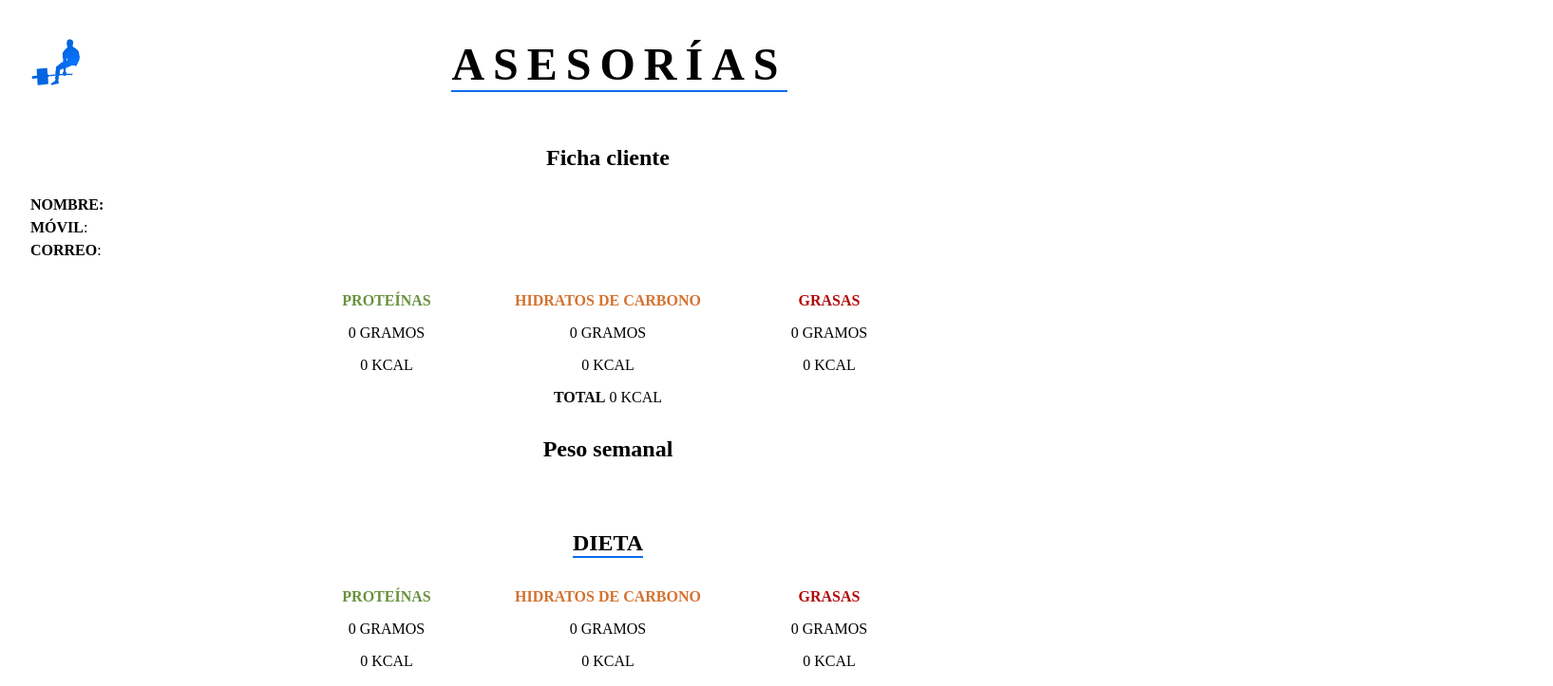
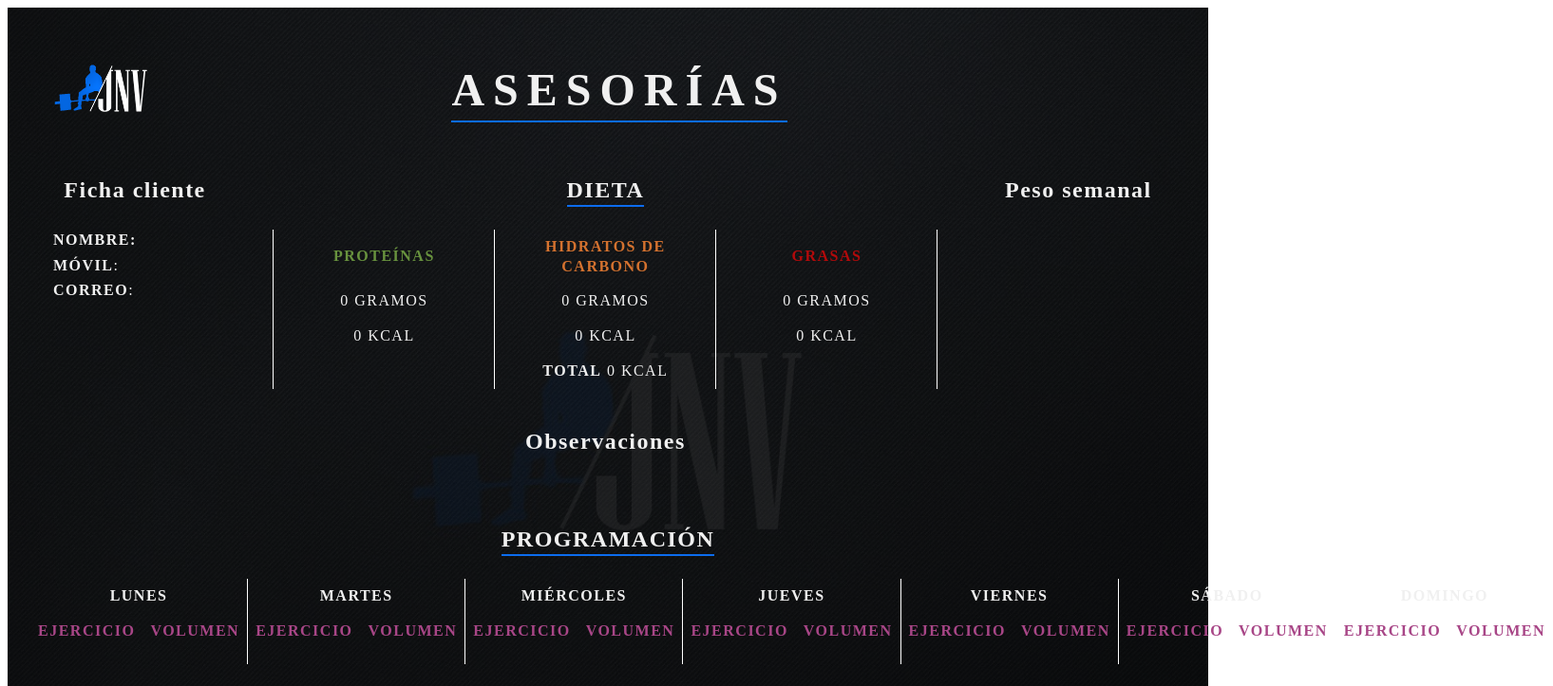
Before and after one commit to Zaleort/jnv-scheduler, a Vue app: page / in a window 1280 px wide. Shown: the top 723 px of the page at 95% size, 1635 px wide, since content can reach past the window. Built offline with nearby package versions, Linux system fonts and the light colour scheme.

Commit message:
Update File view

```diff
--- a/src/file/views/FileView.vue
+++ b/src/file/views/FileView.vue
@@ -1,14 +1,16 @@
 <template>
-  <div>
-    <FileHeading />
-    <div>
-      <CustomerData />
-      <NutritionValues />
-      <WeeklyWeight />
+  <div class="file">
+    <div class="file-background-mask">
+      <FileHeading />
+      <div class="file__basic-data">
+        <CustomerData />
+        <DietSchedule />
+        <WeeklyWeight />
+      </div>
+
+      <WorkoutSchedule />
+      <Observations />
     </div>
-
-    <DietSchedule />
-    <WorkoutSchedule />
   </div>
 </template>
 
@@ -19,4 +21,5 @@ import DietSchedule from '../components/DietSchedule.vue';
 import WorkoutSchedule from '../components/WorkoutSchedule.vue';
 import NutritionValues from '../components/NutritionValues.vue';
 import CustomerData from '../components/CustomerData.vue';
+import Observations from '../components/Observations.vue';
 </script>
```
